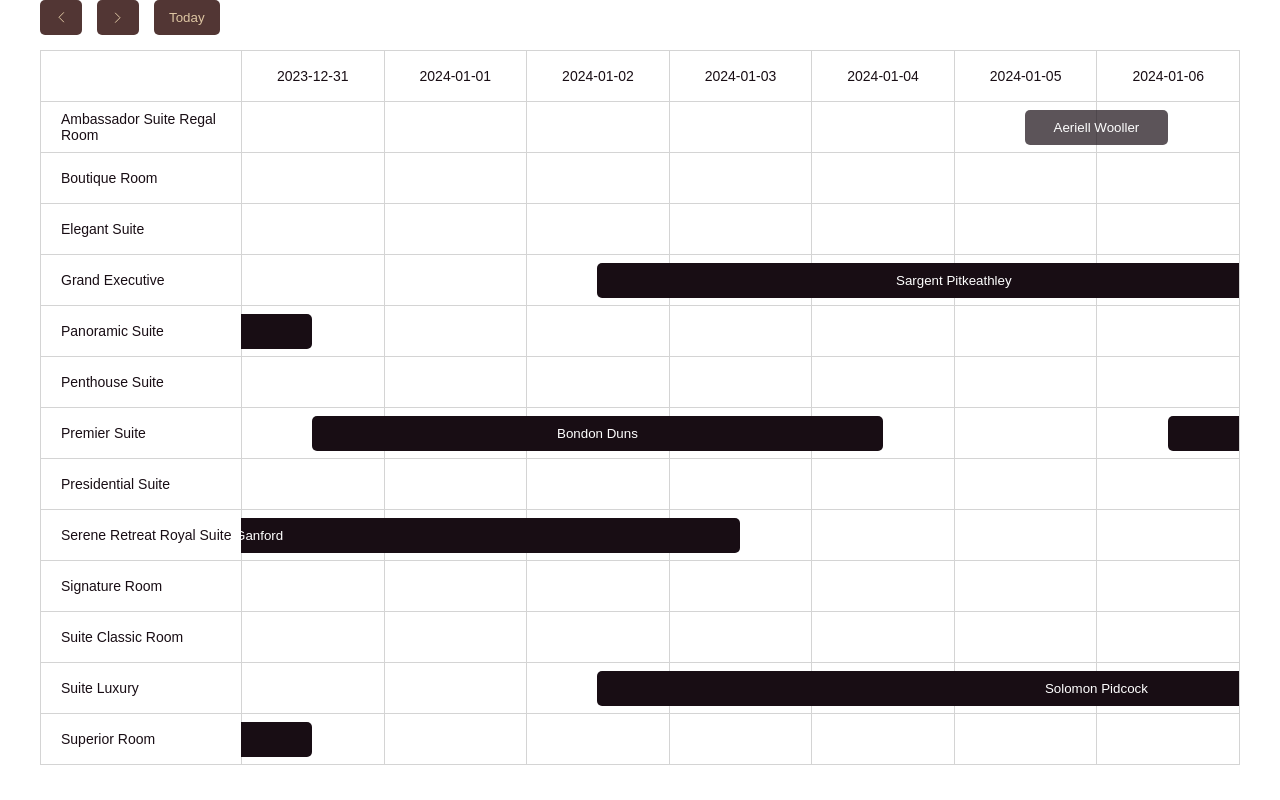
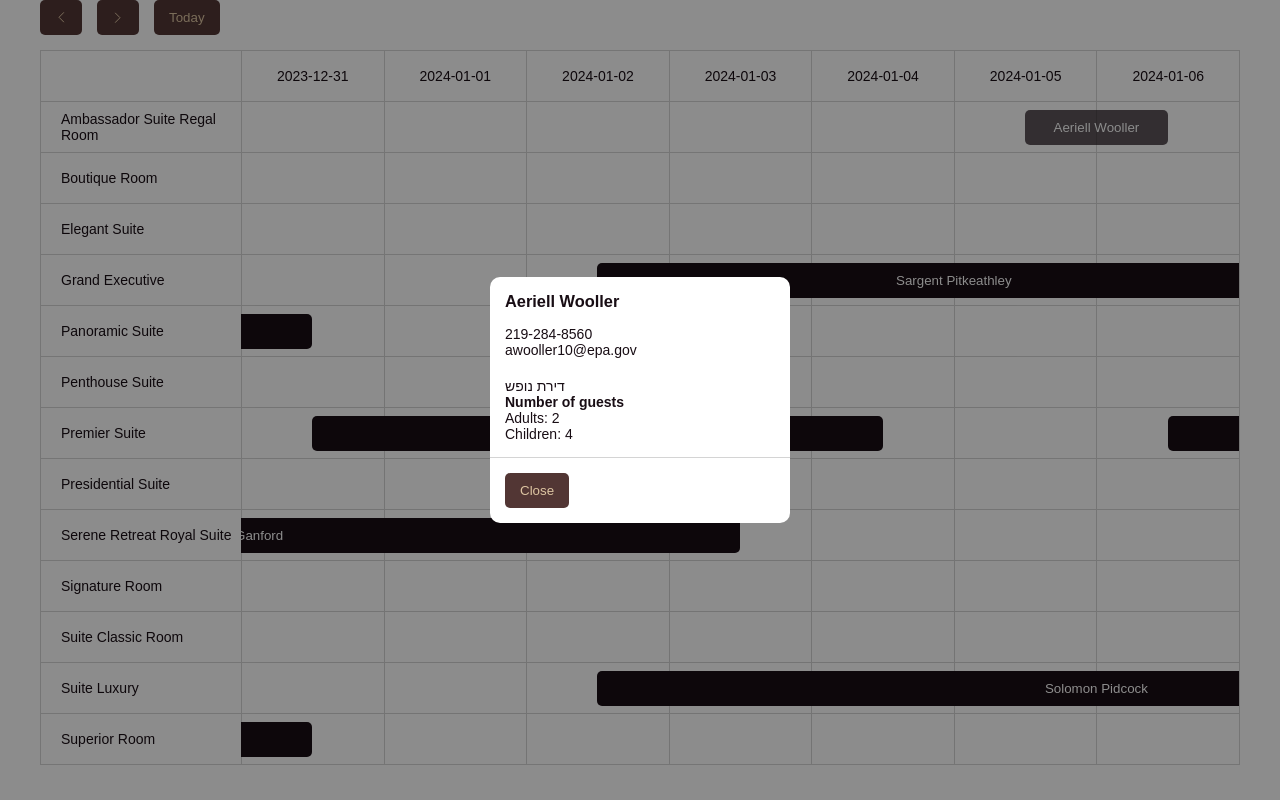
Before and after one commit to Artem-Zhuravlev/radevs-test, a Vue app: page / in a window 1280 px wide. Both pictures are taken after a click on the button "Aeriell Wooller". Built offline with nearby package versions, Linux system fonts and the light colour scheme; data requests are answered from the project's data file.

Commit message:
feat(timeline-modal): add component

```diff
--- a/src/components/modals/ModalWindow.vue
+++ b/src/components/modals/ModalWindow.vue
@@ -115,6 +115,7 @@ export default {
   display: grid;
   place-items: center;
   top: 0;
+  left: 0;
   min-width: 100vw;
   min-height: 100dvh;
   background-color: var(--color-backdrop);
--- a/src/entities/TimelineCalendar/TimelineCalendar.vue
+++ b/src/entities/TimelineCalendar/TimelineCalendar.vue
@@ -16,6 +16,10 @@
         @show-info="handleShowInfo"
       />
     </div>
+    <timeline-modal
+      v-model="showUserModal"
+      :item="userInfo"
+    />
   </div>
 </template>
 
@@ -24,6 +28,7 @@ import { mapState, mapActions } from 'vuex';
 import TimelineHeader from './common/TimelineHeader.vue';
 import TimelineRow from './common/TimelineRow.vue';
 import TimelineNav from './common/TimelineNav.vue';
+import TimelineModal from './common/TimelineModal.vue';
 
 export default {
   name: 'TimelineCalendar',
@@ -31,6 +36,7 @@ export default {
     TimelineHeader,
     TimelineRow,
     TimelineNav,
+    TimelineModal,
   },
   async created() {
     this.setCurrentWeek(this.today);
@@ -39,6 +45,7 @@ export default {
   data() {
     return {
       userInfo: null,
+      showUserModal: false,
     };
   },
   computed: {
@@ -83,7 +90,8 @@ export default {
       'fetch',
     ]),
     handleShowInfo(id) {
-      this.userInfo = this.bookingRangeList.filter((item) => item.id === id);
+      this.userInfo = this.bookingRangeList.find((item) => item.id === id);
+      this.showUserModal = true;
     },
   },
 };
--- /dev/null
+++ b/src/entities/TimelineCalendar/common/TimelineModal.vue
@@ -0,0 +1,102 @@
+<template>
+  <modal-window
+    v-model="localValue"
+    :title="item?.name"
+    class="timeline__modal"
+  >
+    <ul class="timeline-contacts">
+      <li
+        v-if="item?.phone"
+        class="timeline-contacts__item"
+      >
+        <a
+          :href="`tel:${item?.phone}`"
+          class="timeline-contacts__link"
+        >
+          {{ item?.phone }}
+        </a>
+      </li>
+      <li
+        v-if="item?.email"
+        class="timeline-contacts__item"
+      >
+        <a
+          :href="`mailto:${item?.email}`"
+          class="timeline-contacts__link"
+        >
+          {{ item?.email }}
+        </a>
+      </li>
+    </ul>
+    <ul class="timeline-contacts">
+      <li
+        v-if="item?.typeOfApartments"
+        class="timeline-contacts__item"
+      >
+        {{ item?.typeOfApartments }}
+      </li>
+      <li class="timeline-contacts__item">
+        <strong>Number of guests</strong>
+      </li>
+      <li
+        v-if="item?.guestInfo?.adults"
+        class="timeline-contacts__item">
+        Adults: {{ item?.guestInfo?.adults }}
+      </li>
+      <li class="timeline-contacts__item">
+        Children: {{ item?.guestInfo?.children }}
+      </li>
+    </ul>
+  </modal-window>
+</template>
+
+<script>
+import ModalWindow from '@/components/modals/ModalWindow.vue';
+
+export default {
+  name: 'TimelineInfoModal',
+  components: {
+    ModalWindow,
+  },
+  props: {
+    item: {
+      type: Object,
+      default: () => ({}),
+    },
+    value: {
+      type: Boolean,
+      default: false,
+    },
+  },
+  computed: {
+    localValue: {
+      get() {
+        return this.value;
+      },
+      set(value) {
+        this.$emit('input', value);
+      },
+    },
+  },
+};
+</script>
+
+<style
+  lang="scss"
+  scoped
+>
+@import '@/styles/mixins';
+.timeline-contacts {
+  @include list-reset();
+
+  &:not(:last-of-type) {
+    margin-bottom: var(--space-big);
+  }
+
+  &__link {
+    color: var(--color-text);
+    text-decoration: none;
+  }
+}
+
+</style>
```
